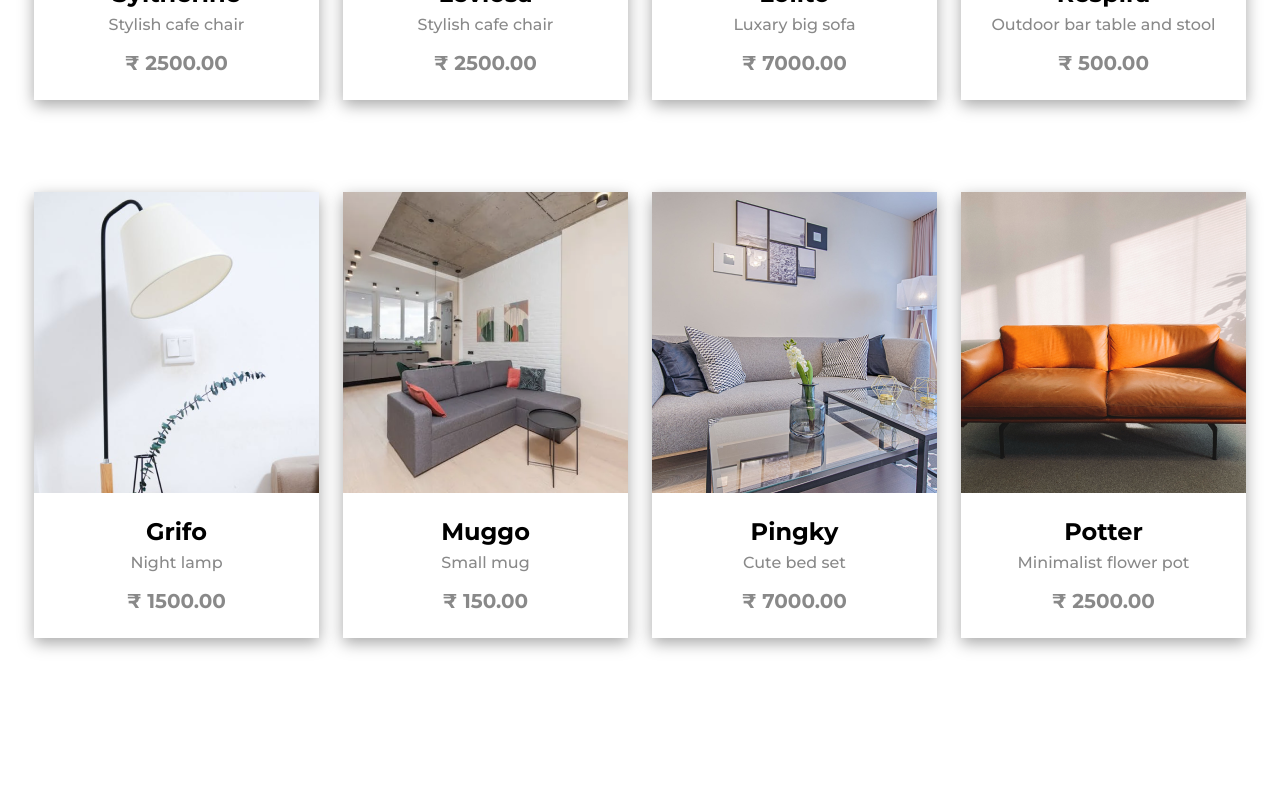
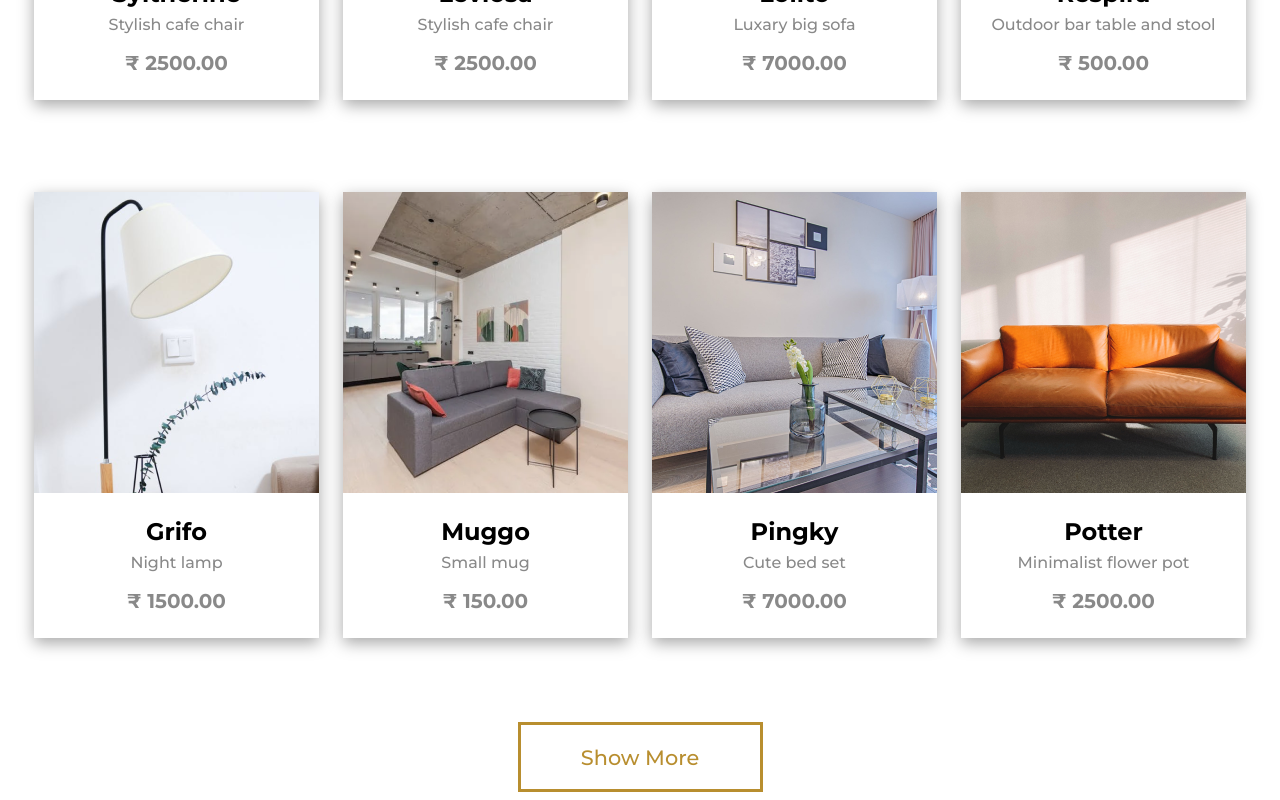
Before and after one commit to R0hanNayan/Furnio, a React (Create React App) app: page / in a window 1280 px wide. Shown: the part 2113-2913 px from the top of the page. Before the commit the page ends 2827 px from the top, so only its background shows below. Built offline with nearby package versions, Linux system fonts and the light colour scheme.

Commit message:
Shop Component Updates

```diff
--- a/src/components/Shop/Shop.jsx
+++ b/src/components/Shop/Shop.jsx
@@ -43,6 +43,7 @@ const Shop = () => {
                     })
                 }
             </div>
+            <button className='shop-btn'>Show More</button>
         </div>
     )
 }
--- a/src/components/Shop/shop.css
+++ b/src/components/Shop/shop.css
@@ -44,3 +44,21 @@
     grid-template-columns: repeat(4, 1fr);
     grid-gap: 1.5rem;
 }
+
+.shop-btn{
+    border: 0.2rem solid #B88E2F;
+    outline: none;
+    background-color: white;
+    font-family: "Montserrat", sans-serif;
+    font-size: 1.3rem;
+    font-optical-sizing: auto;
+    font-weight: 500;
+    font-style: normal;
+    width: 15.313rem;
+    height: 3rem;
+    color: #B88E2F;
+    padding: 2rem;
+    display: flex;
+    justify-content: center;
+    align-items: center;
+}
```
